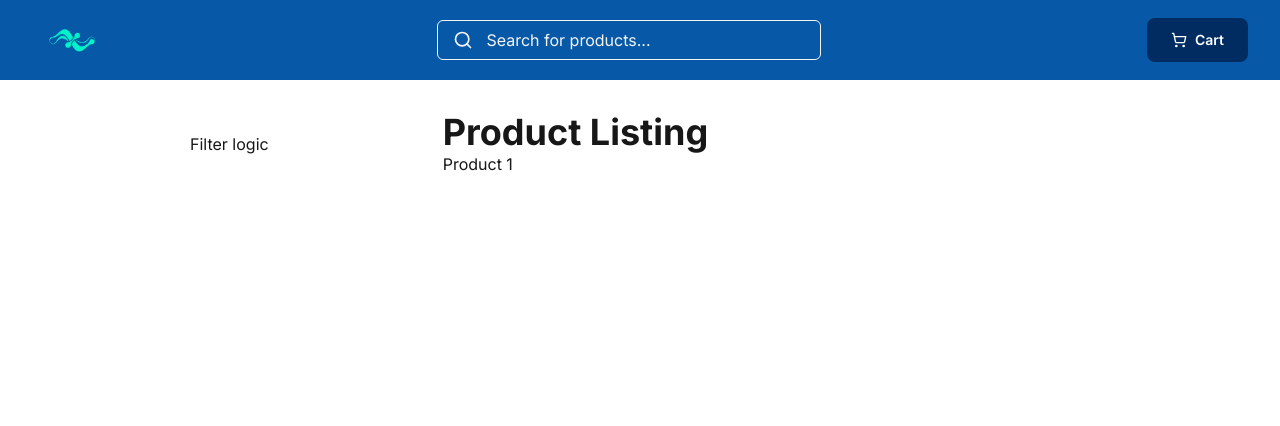
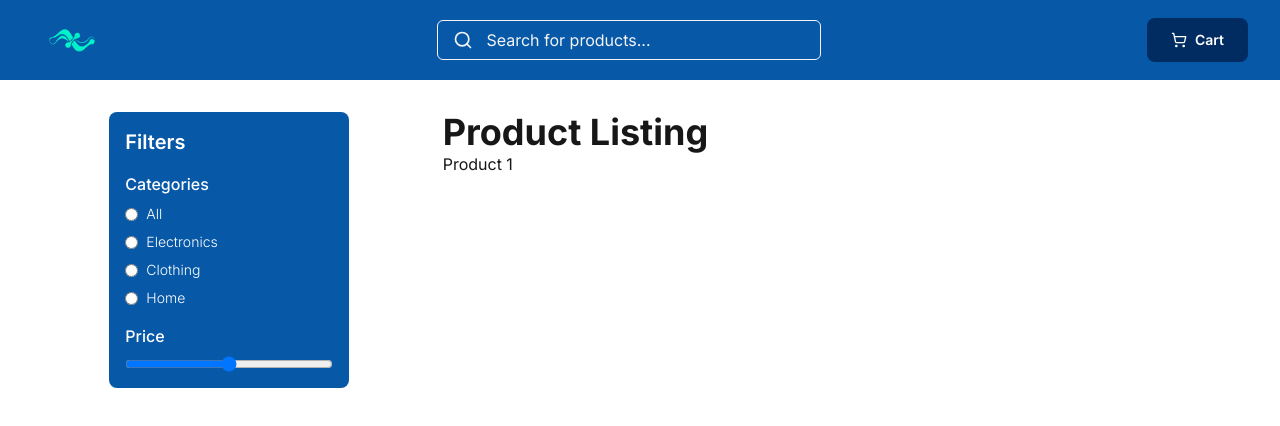
Before and after one commit to akashbhardwaj23/whatbytes-assignment, a Next.js app: page / in a window 1280 px wide. Shown: the top 426 px of the page. Built offline with nearby package versions, Linux system fonts and the light colour scheme.

Commit message:
added basic ui for filter card

```diff
--- a/src/app/page.tsx
+++ b/src/app/page.tsx
@@ -3,7 +3,21 @@ export default function Home() {
   return (
     <main className="grid grid-cols-1 md:grid-cols-2 lg:grid-cols-3 gap-4 p-8">
       <div className="col-span-1 flex justify-center items-center">
-        <h1>Filter logic</h1>
+        <div className="bg-primary p-4 max-w-4xl w-60 rounded-[8px] text-background">
+            <h2 className="text-xl font-semibold">Filters</h2>
+
+            <div className="mt-4 flex flex-col gap-2">
+              <h4 className="font-medium">Categories</h4>
+              <RadioOptionComponent text="All" />
+              <RadioOptionComponent text="Electronics" />
+              <RadioOptionComponent text="Clothing" />
+              <RadioOptionComponent text="Home" />
+            </div>
+            <div className="mt-4 flex flex-col gap-2">
+              <h4 className="font-medium">Price</h4>
+              <input type="range" min={0} max={100} />
+            </div>
+        </div>
       </div>
       <div className="col-span-2">
 
@@ -17,3 +31,17 @@ export default function Home() {
     </main>
   );
 }
+
+
+function RadioOptionComponent({
+  text
+}: {
+  text : string
+}){
+  return (
+    <div className="flex items-center gap-2 font-light">
+      <input type="radio" className="" />
+      <span className="text-sm">{text}</span>
+    </div>
+  )
+}
```
